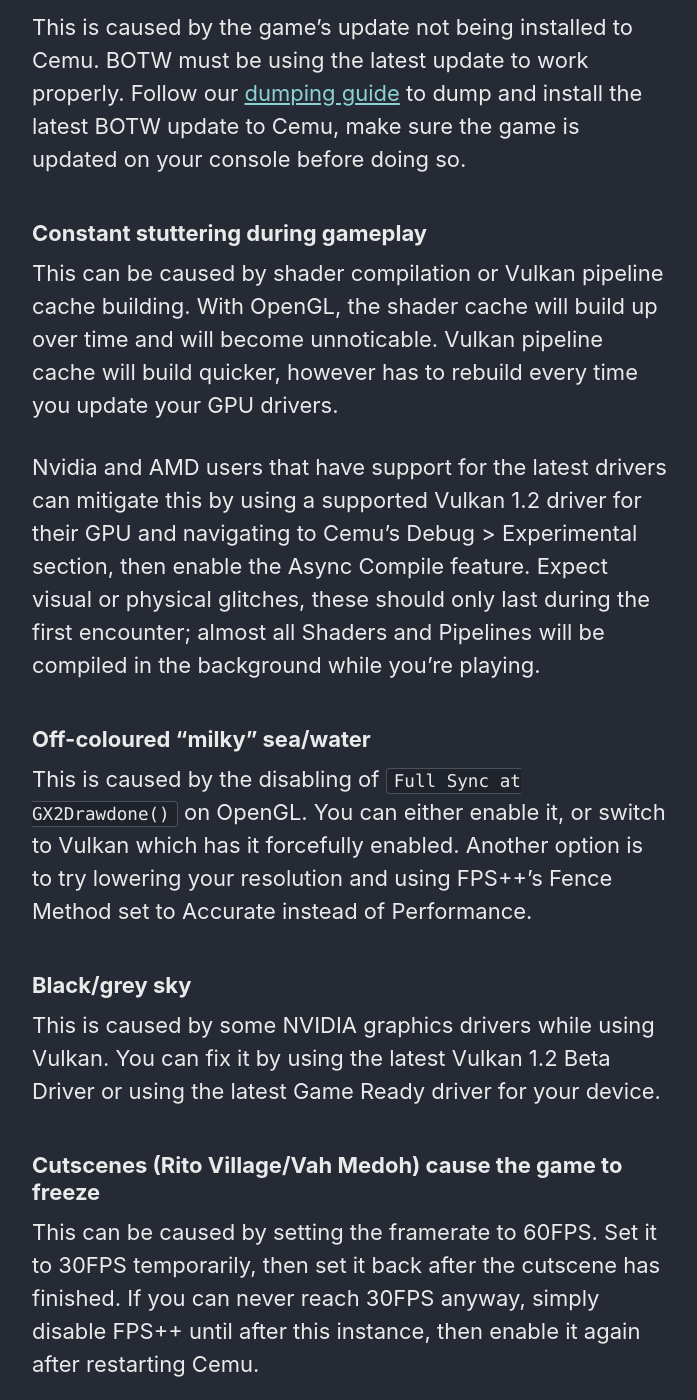
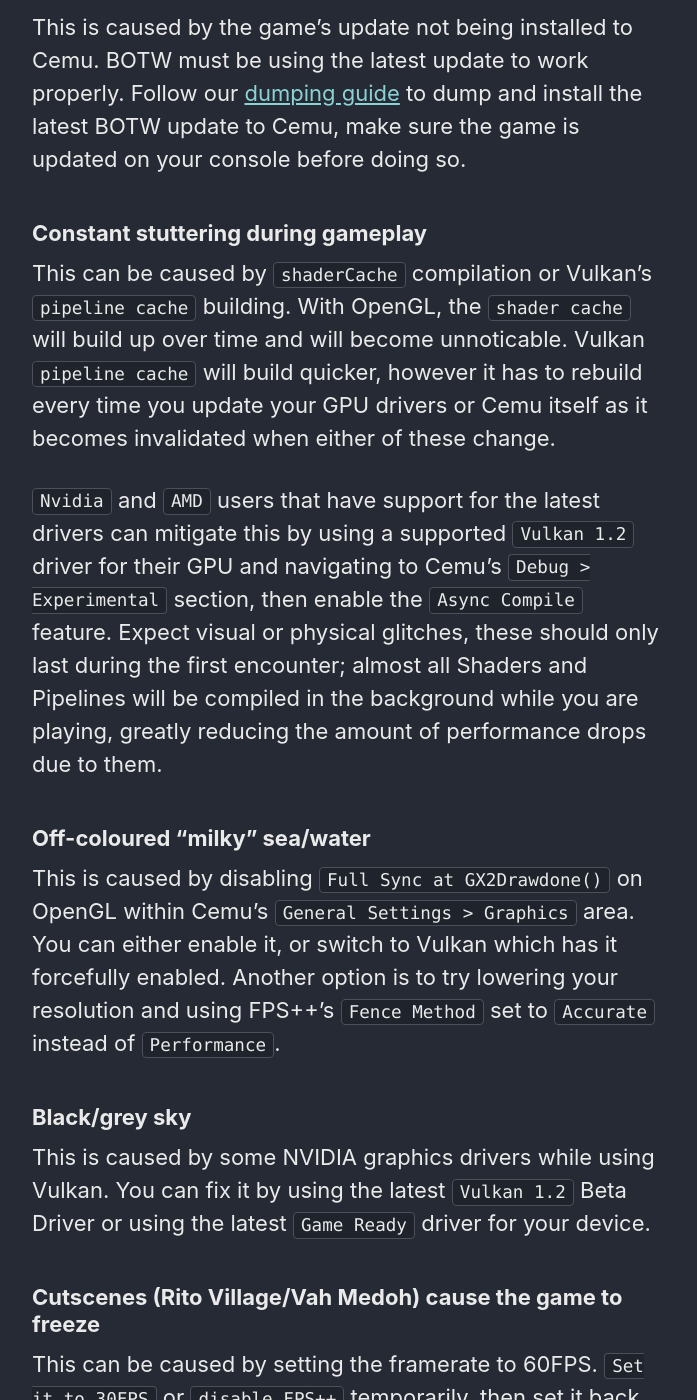
Before and after one commit to cfw-guide/cemu.cfw.guide, a Jekyll site: the page built from _pages/en_US/troubleshooting.md, in a window 1280 px wide and 1400 px high, scrolled down 1528 px. Shown: the whole window, without its empty margins (290-987 px from the left). Built offline with Jekyll 4.4.1, drawn with Linux system fonts in a browser that asks for light colours; some of the changed text lies outside the part shown.

Commit message:
Update troubleshooting.md
More of the same.

```diff
--- a/_pages/en_US/troubleshooting.md
+++ b/_pages/en_US/troubleshooting.md
@@ -31,25 +31,25 @@
 
 ### Constant stuttering during gameplay
 
-This can be caused by shader compilation or Vulkan pipeline cache building. With OpenGL, the shader cache will build up over time and will become unnoticable. Vulkan pipeline cache will build quicker, however has to rebuild every time you update your GPU drivers.
+This can be caused by `shaderCache` compilation or Vulkan's `pipeline cache` building. With OpenGL, the `shader cache` will build up over time and will become unnoticable. Vulkan `pipeline cache` will build quicker, however it has to rebuild every time you update your GPU drivers or Cemu itself as it becomes invalidated when either of these change.
 
-Nvidia and AMD users that have support for the latest drivers can mitigate this by using a supported Vulkan 1.2 driver for their GPU and navigating to Cemu's Debug > Experimental section, then enable the Async Compile feature.  Expect visual or physical glitches, these should only last during the first encounter; almost all Shaders and Pipelines will be compiled in the background while you're playing.
+`Nvidia` and `AMD` users that have support for the latest drivers can mitigate this by using a supported `Vulkan 1.2` driver for their GPU and navigating to Cemu's `Debug > Experimental` section, then enable the `Async Compile` feature.  Expect visual or physical glitches, these should only last during the first encounter; almost all Shaders and Pipelines will be compiled in the background while you are playing, greatly reducing the amount of performance drops due to them.
 
 ### Off-coloured "milky" sea/water
 
-This is caused by the disabling of `Full Sync at GX2Drawdone()` on OpenGL. You can either enable it, or switch to Vulkan which has it forcefully enabled.  Another option is to try lowering your resolution and using FPS++'s Fence Method set to Accurate instead of Performance.
+This is caused by disabling `Full Sync at GX2Drawdone()` on OpenGL within Cemu's `General Settings > Graphics` area. You can either enable it, or switch to Vulkan which has it forcefully enabled.  Another option is to try lowering your resolution and using FPS++'s `Fence Method` set to `Accurate` instead of `Performance`.
 
 ### Black/grey sky
 
-This is caused by some NVIDIA graphics drivers while using Vulkan. You can fix it by using the latest Vulkan 1.2 Beta Driver or using the latest Game Ready driver for your device.
+This is caused by some NVIDIA graphics drivers while using Vulkan. You can fix it by using the latest `Vulkan 1.2` Beta Driver or using the latest `Game Ready` driver for your device.
 
 ### Cutscenes (Rito Village/Vah Medoh) cause the game to freeze
 
-This can be caused by setting the framerate to 60FPS. Set it to 30FPS temporarily, then set it back after the cutscene has finished. If you can never reach 30FPS anyway, simply disable FPS++ until after this instance, then enable it again after restarting Cemu.
+This can be caused by setting the framerate to 60FPS. `Set it to 30FPS` or `disable FPS++` temporarily, then set it back after the cutscene has finished; this may require a Cemu restart.
 
 ### Thunderblight Ganon disappears during battle
 
-This can be caused by setting the framerate to 60FPS. Set it to 30FPS temporarily, then set it back after the battle has finished.
+This can be caused by setting the framerate to 60FPS. `Set it to 30FPS` or `disable FPS++` temporarily, then set it back after the cutscene has finished; this may require a Cemu restart.
 
 ### Flurry-rush attacks won't connect with enemy
 
```
